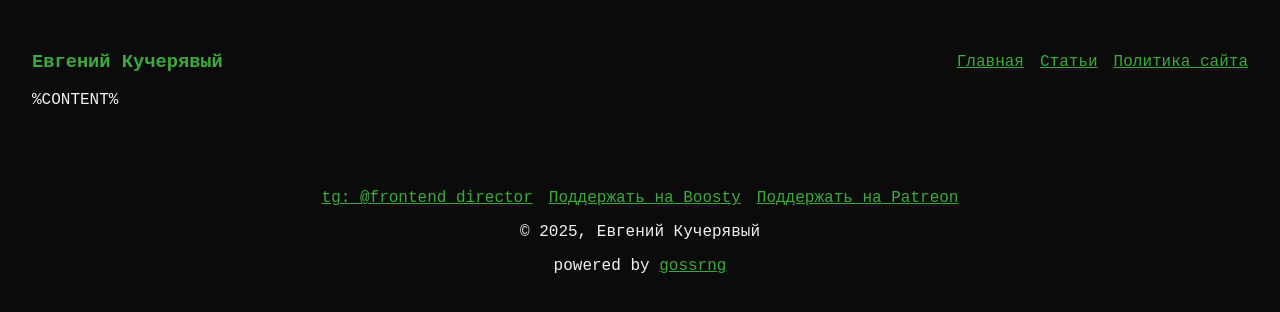
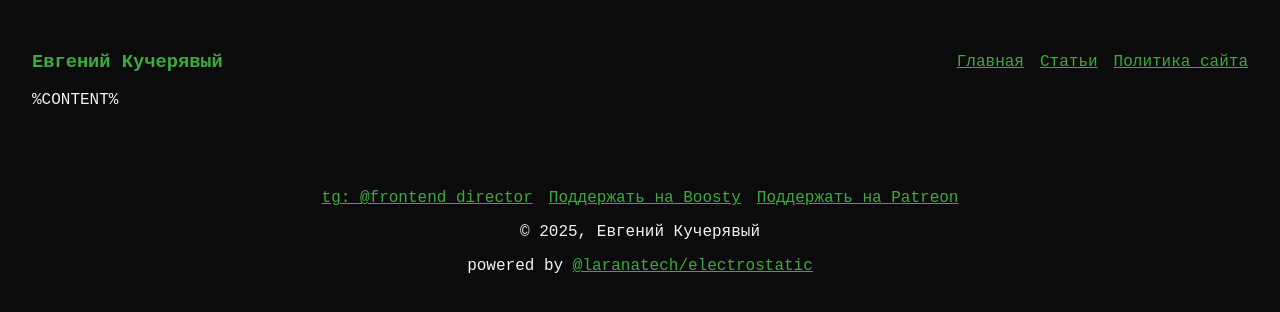
Before and after one commit to e-kucheriavyi/blog-content, a plain HTML site: page template.html in a window 1280 px wide. Drawn offline with Linux system fonts and the light colour scheme.

Commit message:
feat: ci

```diff
--- a/template.html
+++ b/template.html
@@ -29,7 +29,7 @@
 				<a href="https://patreon.com/kucheriavyi" target="_blank">Поддержать на Patreon</a>
 			</div>
 			<div>© 2025, Евгений Кучерявый</div>
-			<div>powered by <a href="https://github.com/e-kucheriavyi/gossrng" target="_blank">gossrng</a></div>
+			<div>powered by <a href="https://github.com/laranatech/electrostatic" target="_blank">@laranatech/electrostatic</a></div>
 		</footer>
 	</div>
 </body>
```
Also changed, not shown: 4 other files.
